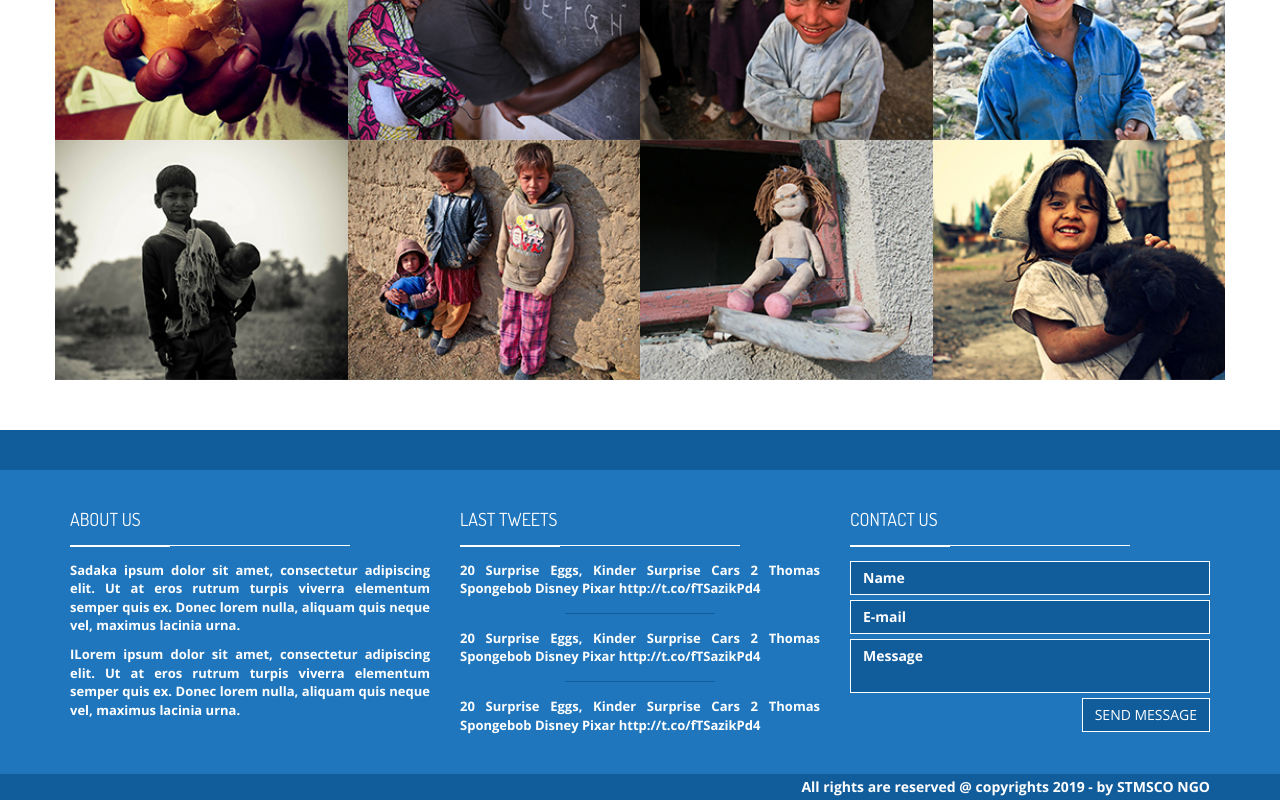
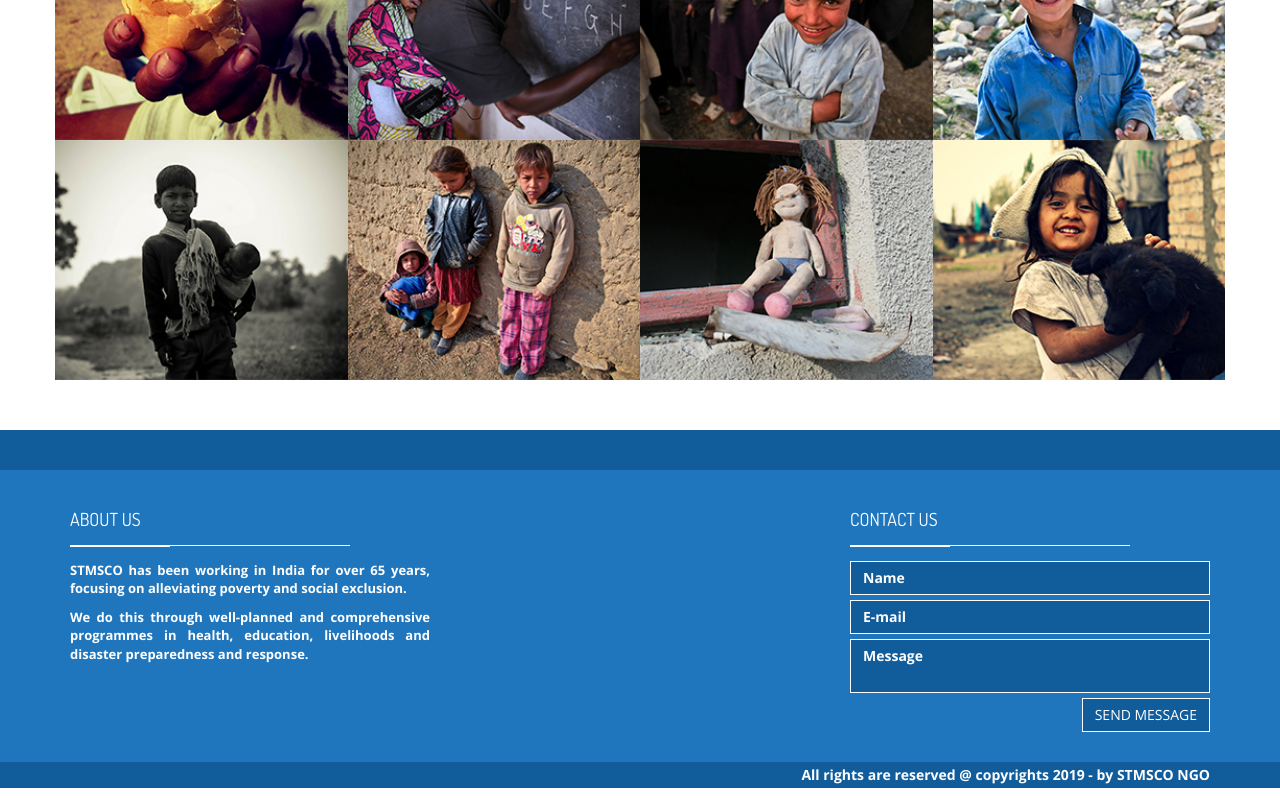
Before and after one commit to shivahegonde/stmsco.co, a plain HTML site: page gallery.html in a window 1280 px wide. Shown: the part 666-1466 px from the top of the page. Drawn offline with nearby package versions, Linux system fonts and the light colour scheme.

Commit message:
about us updated in footer every pages

```diff
--- a/gallery.html
+++ b/gallery.html
@@ -294,12 +294,13 @@
                             <h4 class="footer-title">About us <span class="title-under"></span></h4>
 
                             <div class="footer-content">
+
                                 <p>
-                                    <strong>Sadaka</strong> ipsum dolor sit amet, consectetur adipiscing elit. Ut at eros rutrum turpis viverra elementum semper quis ex. Donec lorem nulla, aliquam quis neque vel, maximus lacinia urna.
+                                    <strong>STMSCO</strong> has been working in India for over 65 years, focusing on alleviating poverty and social exclusion.
                                 </p>
 
                                 <p>
-                                    ILorem ipsum dolor sit amet, consectetur adipiscing elit. Ut at eros rutrum turpis viverra elementum semper quis ex. Donec lorem nulla, aliquam quis neque vel, maximus lacinia urna.
+                                  We do this through well-planned and comprehensive programmes in health, education, livelihoods and disaster preparedness and response.
                                 </p>
 
                             </div>
@@ -310,34 +311,6 @@
 
                     <div class="col-md-4">
 
-                        <div class="footer-col">
-
-                            <h4 class="footer-title">LAST TWEETS <span class="title-under"></span></h4>
-
-                            <div class="footer-content">
-                                <ul class="tweets list-unstyled">
-                                    <li class="tweet">
-
-                                        20 Surprise Eggs, Kinder Surprise Cars 2 Thomas Spongebob Disney Pixar  http://t.co/fTSazikPd4
-
-                                    </li>
-
-                                    <li class="tweet">
-
-                                        20 Surprise Eggs, Kinder Surprise Cars 2 Thomas Spongebob Disney Pixar  http://t.co/fTSazikPd4
-
-                                    </li>
-
-                                    <li class="tweet">
-
-                                        20 Surprise Eggs, Kinder Surprise Cars 2 Thomas Spongebob Disney Pixar  http://t.co/fTSazikPd4
-
-                                    </li>
-
-                                </ul>
-                            </div>
-
-                        </div>
 
                     </div>
 
@@ -350,7 +323,9 @@
 
                             <div class="footer-content">
 
-                                <div class="footer-form" >
+                                <div class="footer-form">
+
+                                    <div class="footer-form" >
 
                                     <form action="php/mail.php" class="ajax-form">
 
@@ -383,6 +358,8 @@
                                         </div>
 
                                     </form>
+
+                                </div>
 
                                 </div>
                             </div>
```
Also changed, not shown: about.html (+8 -2 lines), contact.html (+8 -4 lines), program.html (+7 -3 lines), programs.html (+15 -19 lines).
